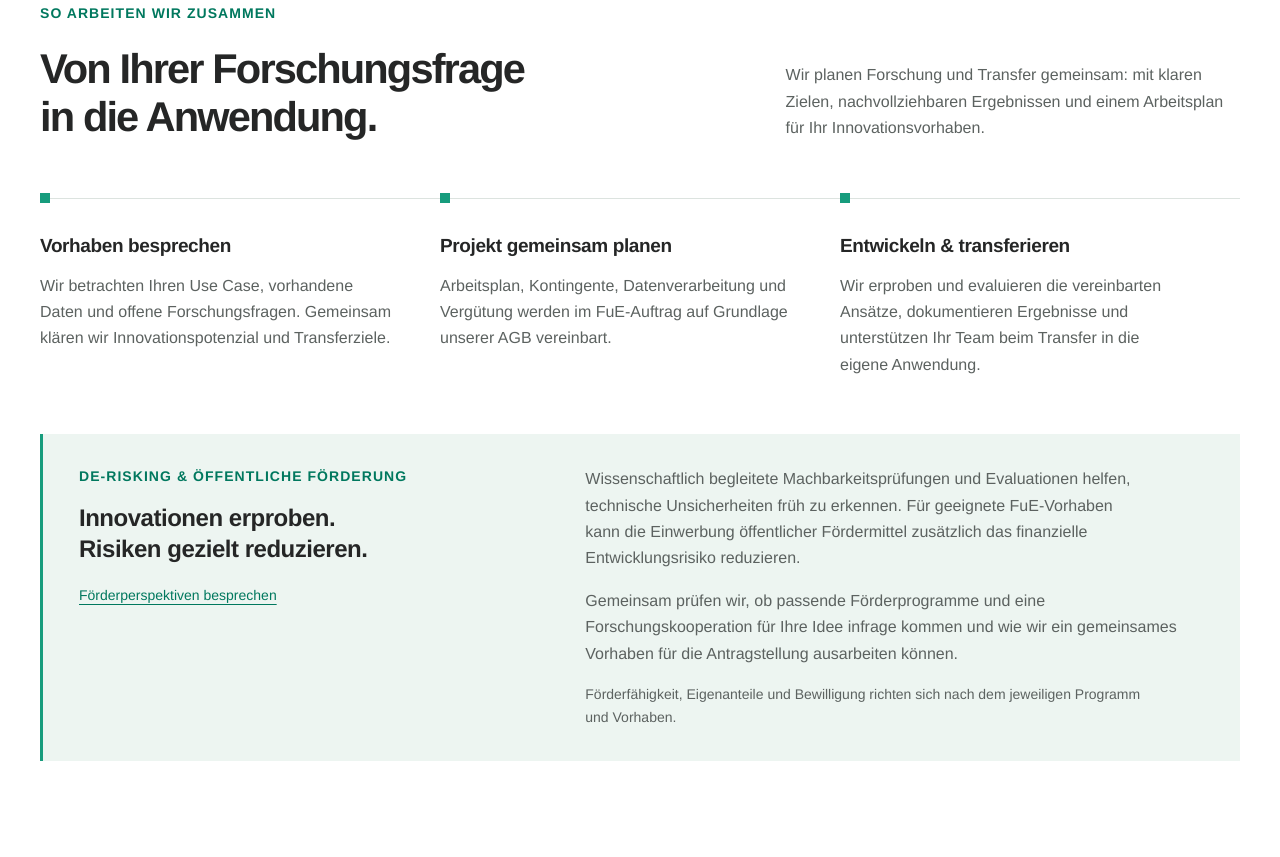
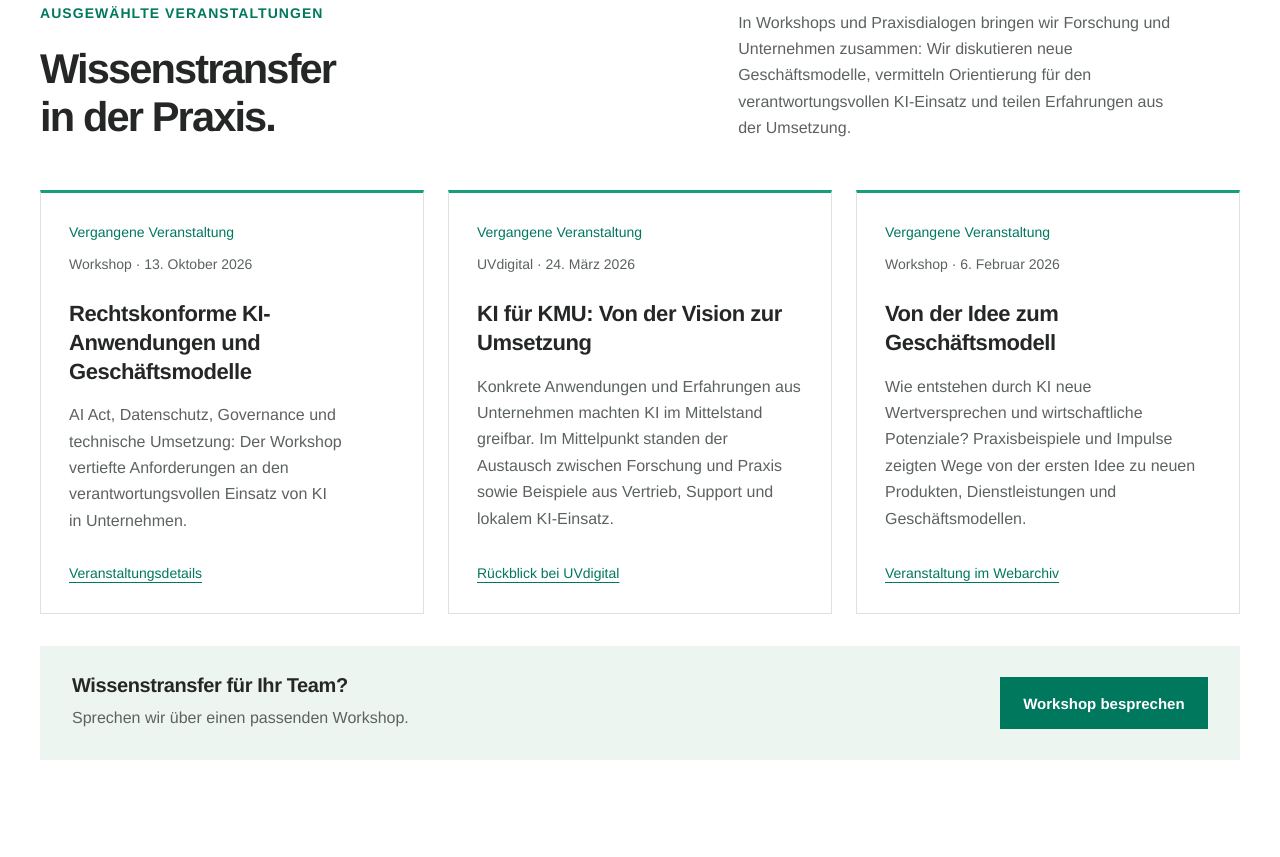
Before and after one commit to mafasi/balticbrain, a plain HTML site: page index.html in a window 1280 px wide. Shown: the part 4010-4867 px from the top of the page. Drawn offline with Linux system fonts and the light colour scheme.

Commit message:
Add knowledge transfer events and workshop contact

```diff
--- a/index.html
+++ b/index.html
@@ -159,6 +159,42 @@
         </div>
       </section>
 
+      <section class="section events" id="wissenstransfer" aria-labelledby="events-title">
+        <div class="container">
+          <div class="section-heading">
+            <div><p class="eyebrow">Ausgewählte Veranstaltungen</p><h2 id="events-title">Wissenstransfer<br>in der Praxis.</h2></div>
+            <p>In Workshops und Praxisdialogen bringen wir Forschung und Unternehmen zusammen: Wir diskutieren neue Geschäftsmodelle, vermitteln Orientierung für den verantwortungsvollen KI-Einsatz und teilen Erfahrungen aus der Umsetzung.</p>
+          </div>
+          <div class="events-grid">
+            <article class="event-card" aria-labelledby="event-ai-act-title">
+              <p class="event-status">Vergangene Veranstaltung</p>
+              <p class="event-meta">Workshop · <time datetime="2026-10-13">13. Oktober 2026</time></p>
+              <h3 id="event-ai-act-title">Rechtskonforme KI-Anwendungen und Geschäftsmodelle</h3>
+              <p class="event-description">AI Act, Datenschutz, Governance und technische Umsetzung: Der Workshop vertiefte Anforderungen an den verantwortungsvollen Einsatz von KI in Unternehmen.</p>
+              <a class="text-link event-link" href="https://www.igd.fraunhofer.de/de/veranstaltungen/zukunft-gestalten-mit-ki-rechtskonforme-ki-anwendungen-und-geschaeftsmodell.html" aria-label="Veranstaltungsdetails: Rechtskonforme KI-Anwendungen und Geschäftsmodelle">Veranstaltungsdetails</a>
+            </article>
+            <article class="event-card" aria-labelledby="event-kmu-title">
+              <p class="event-status">Vergangene Veranstaltung</p>
+              <p class="event-meta">UVdigital · <time datetime="2026-03-24">24. März 2026</time></p>
+              <h3 id="event-kmu-title">KI für KMU: Von der Vision zur Umsetzung</h3>
+              <p class="event-description">Konkrete Anwendungen und Erfahrungen aus Unternehmen machten KI im Mittelstand greifbar. Im Mittelpunkt standen der Austausch zwischen Forschung und Praxis sowie Beispiele aus Vertrieb, Support und lokalem KI-Einsatz.</p>
+              <a class="text-link event-link" href="https://www.uvrostock.de/Events/uvdigital-ki-fuer-kmu-von-der-vision-zur-umsetzung-best-practices-learnings.html" aria-label="Rückblick bei UVdigital: KI für KMU – Von der Vision zur Umsetzung">Rückblick bei UVdigital</a>
+            </article>
+            <article class="event-card" aria-labelledby="event-business-title">
+              <p class="event-status">Vergangene Veranstaltung</p>
+              <p class="event-meta">Workshop · <time datetime="2026-02-06">6. Februar 2026</time></p>
+              <h3 id="event-business-title">Von der Idee zum Geschäftsmodell</h3>
+              <p class="event-description">Wie entstehen durch KI neue Wertversprechen und wirtschaftliche Potenziale? Praxisbeispiele und Impulse zeigten Wege von der ersten Idee zu neuen Produkten, Dienstleistungen und Geschäftsmodellen.</p>
+              <a class="text-link event-link" href="https://web.archive.org/web/20260516110411/https://www.igd.fraunhofer.de/de/veranstaltungen/zukunft-gestalten-mit-ki---von-der-idee-zum-geschaeftsmodell.html" aria-label="Veranstaltung im Webarchiv: Von der Idee zum Geschäftsmodell">Veranstaltung im Webarchiv</a>
+            </article>
+          </div>
+          <div class="events-contact">
+            <div><h3>Wissenstransfer für Ihr Team?</h3><p>Sprechen wir über einen passenden Workshop.</p></div>
+            <a class="button button-primary" href="mailto:matthias.vahl@igd-r.fraunhofer.de?subject=Anfrage%20zu%20einem%20individuellen%20KI-Workshop">Workshop besprechen</a>
+          </div>
+        </div>
+      </section>
+
       <section class="section collaboration" aria-labelledby="collaboration-title">
         <div class="container">
           <div class="section-heading"><div><p class="eyebrow">So arbeiten wir zusammen</p><h2 id="collaboration-title">Von Ihrer Forschungsfrage<br>in die Anwendung.</h2></div><p>Wir planen Forschung und Transfer gemeinsam: mit klaren Zielen, nachvollziehbaren Ergebnissen und einem Arbeitsplan für Ihr Innovationsvorhaben.</p></div>
--- a/styles.css
+++ b/styles.css
@@ -149,6 +149,19 @@ section { scroll-margin-top: 1rem; }
 .consulting .download-link { margin-top: .5rem; color: var(--white); }
 .consulting a:focus-visible { outline-color: var(--white); }
 
+.section.events { padding-bottom: 0; }
+.events-grid { display: grid; grid-template-columns: repeat(3, minmax(0, 1fr)); gap: 1.5rem; }
+.event-card { display: flex; flex-direction: column; min-width: 0; padding: 1.75rem; border: 1px solid var(--line); border-top: 3px solid var(--green); }
+.event-status { color: var(--green-dark); font-size: .875rem; font-weight: 500; }
+.event-meta { margin-top: .6rem; color: var(--muted); font-size: .875rem; }
+.event-card h3 { margin-top: 1.5rem; font-size: 1.375rem; line-height: 1.3; overflow-wrap: break-word; }
+.event-description { margin-top: 1rem; color: var(--muted); }
+.event-card .event-link { align-self: flex-start; margin-top: auto; padding-top: 1.75rem; }
+.events-contact { display: flex; align-items: center; justify-content: space-between; gap: 2rem; margin-top: 2rem; padding: 1.75rem 2rem; background: var(--pale); }
+.events-contact h3 { font-size: 1.25rem; }
+.events-contact p { margin-top: .5rem; color: var(--muted); }
+.events-contact .button { flex-shrink: 0; }
+
 .collaboration .section-heading { grid-template-columns: 1.5fr 1fr; gap: 4rem; }
 .collaboration h2 { max-width: 36rem; }
 .steps { display: grid; grid-template-columns: repeat(3, minmax(0, 1fr)); list-style: none; padding: 0; margin: 3.5rem 0 0; }
@@ -279,6 +292,9 @@ section { scroll-margin-top: 1rem; }
   .consulting { padding-block: 4rem; }
   .consulting h2 { font-size: 2.35rem; }
   .consulting-services h3 { font-size: 1.125rem; }
+  .events-grid { gap: 1rem; }
+  .event-card { padding: 1.25rem; }
+  .event-card h3 { font-size: 1.25rem; }
   .collaboration .section-heading { grid-template-columns: 1.4fr 1fr; gap: 2rem; }
   .steps li { padding-right: 1.75rem; }
   .funding { gap: 2rem; padding-inline: 1.75rem; }
@@ -342,6 +358,11 @@ section { scroll-margin-top: 1rem; }
   .consulting h2 { font-size: 2.55rem; }
   .consulting-intro > p:not(.eyebrow) { max-width: 36rem; }
   .consulting-services article:first-child { padding-top: 1.5rem; border-top: 1px solid #ffffff35; }
+  .events-grid { grid-template-columns: 1fr; gap: 1.25rem; }
+  .event-card { padding: 1.5rem; }
+  .event-card h3 { margin-top: 1.25rem; }
+  .event-card .event-link { padding-top: 1.25rem; }
+  .events-contact { flex-direction: column; align-items: flex-start; gap: 1.25rem; padding: 1.5rem; }
   .steps { grid-template-columns: 1fr; margin-top: 2rem; }
   .steps li { padding: 0 0 2rem 1.75rem; border-top: 0; border-left: 1px solid var(--line); }
   .steps li:last-child { padding-bottom: 0; }
@@ -396,6 +417,6 @@ section { scroll-margin-top: 1rem; }
   .button { color: var(--green-deep); border-color: var(--green-deep); background: var(--white); }
   .faq-grid { padding-top: 2rem; }
   .faq-items details > .faq-answer { display: block !important; }
-  .service, .steps li, .contact-person, .platform-specs > div { break-inside: avoid; }
+  .service, .event-card, .events-contact, .steps li, .contact-person, .platform-specs > div { break-inside: avoid; }
   .footer-main { padding-bottom: 1rem; }
 }
```
Also changed, not shown: 1 other file.
